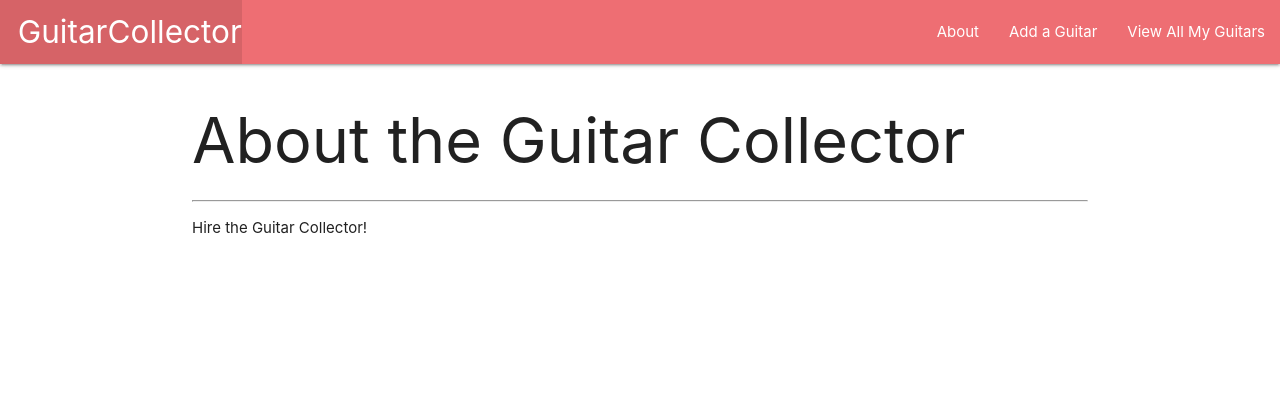
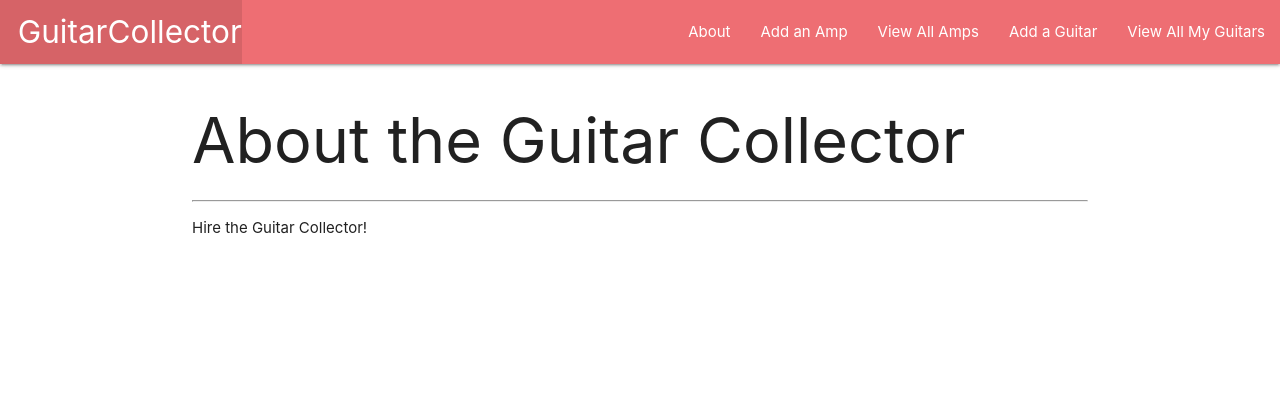
Before and after one commit to bcarteratx/Guitar-Collector, a Django app: page /about/ in a window 1280 px wide. Shown: the top 420 px of the page. Run offline with Django 3.2, Linux system fonts and the light colour scheme.

Commit message:
add amp routes and view functions

```diff
--- a/main_app/admin.py
+++ b/main_app/admin.py
@@ -1,8 +1,9 @@
 from django.contrib import admin
 # import your models here
-from .models import Guitar, Strumming, Photo
+from .models import Guitar, Strumming, Photo, Amp
 
 # Register your models here
 admin.site.register(Guitar)
 admin.site.register(Strumming)
 admin.site.register(Photo)
+admin.site.register(Amp)
--- a/main_app/models.py
+++ b/main_app/models.py
@@ -28,7 +28,6 @@ class Guitar(models.Model):
     brand = models.CharField(max_length=100)
     description = models.TextField(max_length=250)
     year = models.IntegerField()
-    amps = models.ManyToManyField(Amp)
 
 
     def __str__(self):
--- a/main_app/templates/base.html
+++ b/main_app/templates/base.html
@@ -21,6 +21,8 @@
         </ul>
         <ul class="right">
           <li><a href="{% url 'about' %}">About</a></li>
+          <li><a href="{% url 'amps_create' %}">Add an Amp</a></li>
+          <li><a href="{% url 'amps_index' %}">View All Amps</a></li>
           <li><a href="{% url 'guitars_create' %}">Add a Guitar</a></li>
           <li><a href="{% url 'index' %}">View All My Guitars</a></li>
         </ul>
--- a/main_app/urls.py
+++ b/main_app/urls.py
@@ -12,5 +12,10 @@ urlpatterns = [
   path('guitars/<int:guitar_id>/add_strumming/', views.add_strumming, name='add_strumming'),
 
   path('guitars/<int:guitar_id>/add_photo/', views.add_photo, name='add_photo'),
+  path('amps/', views.AmpList.as_view(), name='amps_index'),
+  path('amps/<int:pk>/', views.AmpDetail.as_view(), name='amps_detail'),
+  path('amps/create/', views.AmpCreate.as_view(), name='amps_create'),
+  path('amps/<int:pk>/update/', views.AmpUpdate.as_view(), name='amps_update'),
+  path('amps/<int:pk>/delete/', views.AmpDelete.as_view(), name='amps_delete'),
 
 ]
--- a/main_app/views.py
+++ b/main_app/views.py
@@ -2,7 +2,7 @@ from django.shortcuts import render, redirect
 from django.views.generic.edit import CreateView, UpdateView, DeleteView
 from django.views.generic import ListView, DetailView
 
-from .models import Guitar, Photo
+from .models import Guitar, Photo, Amp
 from .forms import StrummingForm
 ### for s3
 import uuid
@@ -48,8 +48,6 @@ def add_strumming(request, guitar_id):
     new_strumming.save()
   return redirect('detail', guitar_id=guitar_id)
 
-
-
 def add_photo(request, guitar_id):
     # photo-file will be the "name" attribute on the <input type="file">
     photo_file = request.FILES.get('photo-file', None)
@@ -68,3 +66,21 @@ def add_photo(request, guitar_id):
         except:
             print('An error occurred uploading file to S3')
     return redirect('detail', guitar_id=guitar_id)
+
+class AmpList(ListView):
+  model = Amp
+
+class AmpDetail(DetailView):
+  model = Amp
+
+class AmpCreate(CreateView):
+  model = Amp
+  fields = '__all__'
+
+class AmpUpdate(UpdateView):
+  model = Amp
+  fields = '__all__'
+
+class AmpDelete(DeleteView):
+  model = Amp
+  success_url = '/amps/'
```
Also changed, not shown: main_app/migrations/0004_auto_20200320_2100.py (added).
